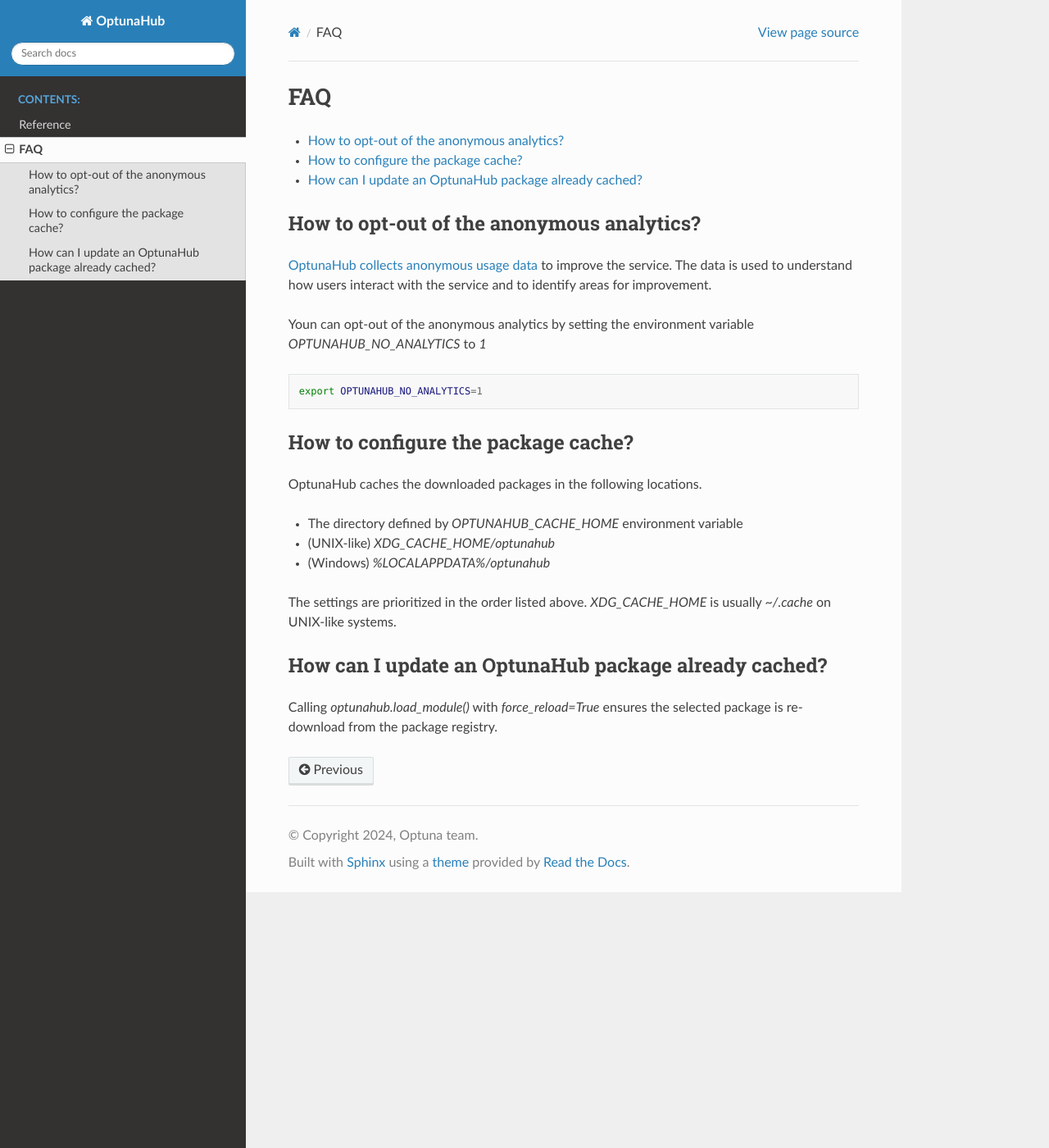
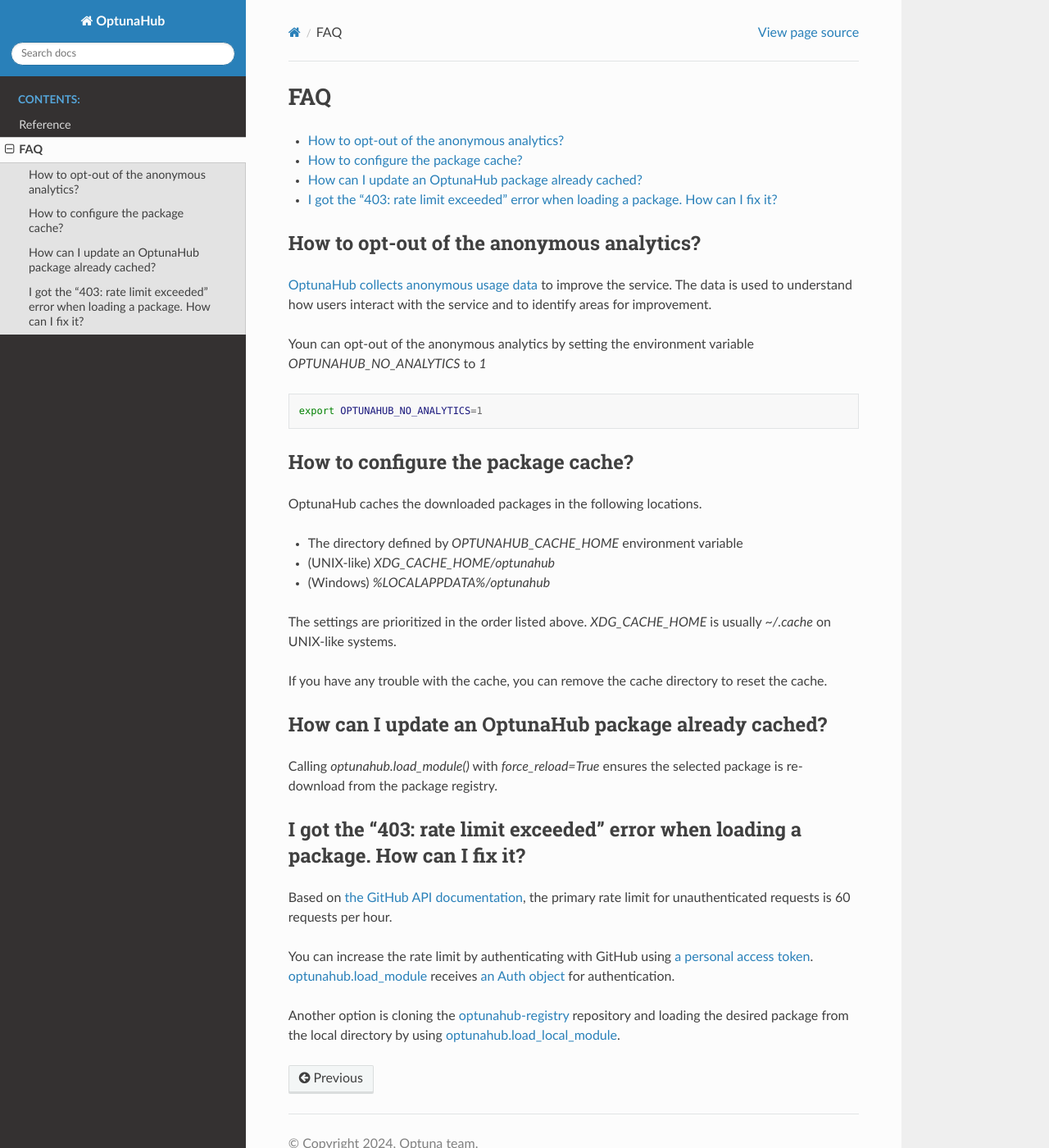
Before and after one commit to optuna/optunahub, a Sphinx documentation site: the page built from docs/source/faq.rst, in a window 1280 px wide and 1400 px high. Shown: the whole window at 82% size. Built offline with Sphinx 7.4.7 and the Read the Docs theme 2.0.0, drawn with Linux system fonts in a browser that asks for light colours.

Commit message:
Add FAQ for github rate limit exceeded.

```diff
--- a/docs/source/faq.rst
+++ b/docs/source/faq.rst
@@ -29,8 +29,21 @@
 The settings are prioritized in the order listed above.
 `XDG_CACHE_HOME` is usually `~/.cache` on UNIX-like systems.
 
+If you have any trouble with the cache, you can remove the cache directory to reset the cache.
+
 
 How can I update an OptunaHub package already cached?
 -----------------------------------------------------
 
 Calling `optunahub.load_module()` with `force_reload=True` ensures the selected package is re-download from the package registry.
+
+
+I got the "403: rate limit exceeded" error when loading a package. How can I fix it?
+------------------------------------------------------------------------------------
+
+Based on `the GitHub API documentation <https://docs.github.com/en/rest/using-the-rest-api/rate-limits-for-the-rest-api?apiVersion=2022-11-28>`__, the primary rate limit for unauthenticated requests is 60 requests per hour.
+
+You can increase the rate limit by authenticating with GitHub using `a personal access token <https://docs.github.com/en/authentication/keeping-your-account-and-data-secure/managing-your-personal-access-tokens>`__.
+`optunahub.load_module <https://optuna.github.io/optunahub/reference.html#optunahub.load_module>`_ receives `an Auth object <https://pygithub.readthedocs.io/en/latest/examples/Authentication.html>`__ for authentication.
+
+Another option is cloning the `optunahub-registry <https://github.com/optuna/optunahub-registry>`__ repository and loading the desired package from the local directory by using `optunahub.load_local_module <https://optuna.github.io/optunahub/reference.html#optunahub.load_local_module>`__.
```
Also changed, not shown: 1 other file.
